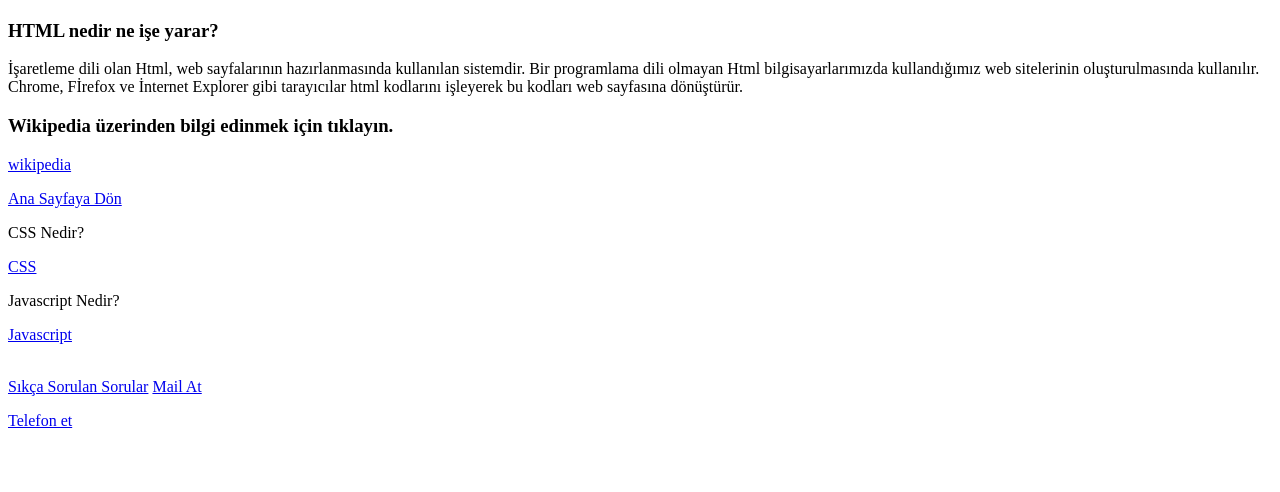
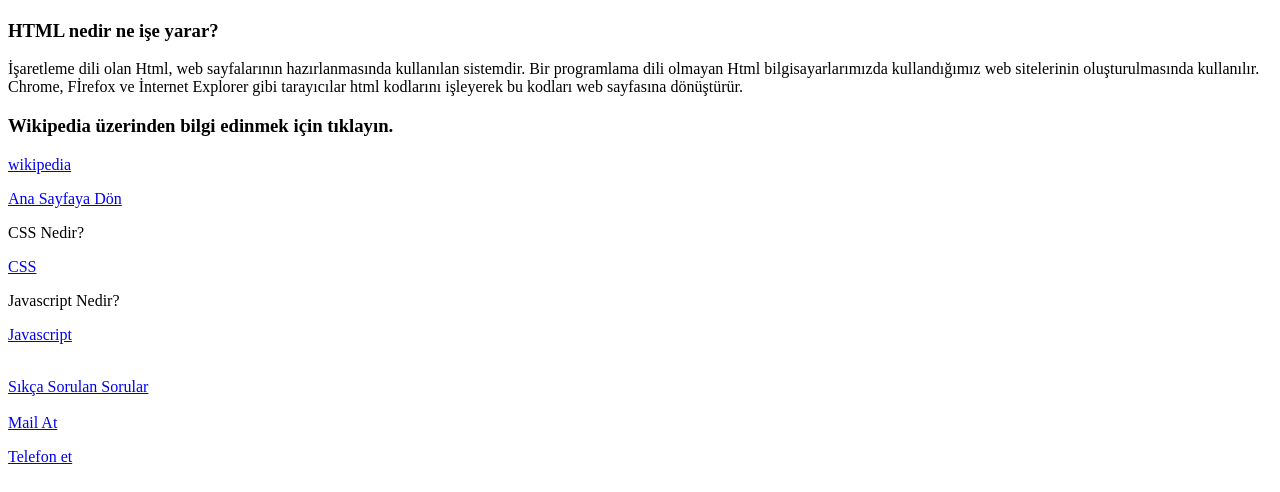
Before and after one commit to batuhanbgci/batu, a plain HTML site: page HTML.html in a window 1280 px wide. Shown: the part 308-800 px from the top of the page. Drawn offline with Linux system fonts and the light colour scheme.

Commit message:
Yeni değişiklikler eklendi

```diff
--- a/HTML.html
+++ b/HTML.html
@@ -32,7 +32,7 @@
     <a href="Javascript.html">Javascript</a>
     <br><br>
     <p></p>
-    <a href="sss.html">Sıkça Sorulan Sorular</a>
+    <a href="sss.html">Sıkça Sorulan Sorular</a> <br><br>
     <a href="mailto:batuhan.bagci.mis@gmail.com">Mail At</a>
     <p>
     </p>
```
